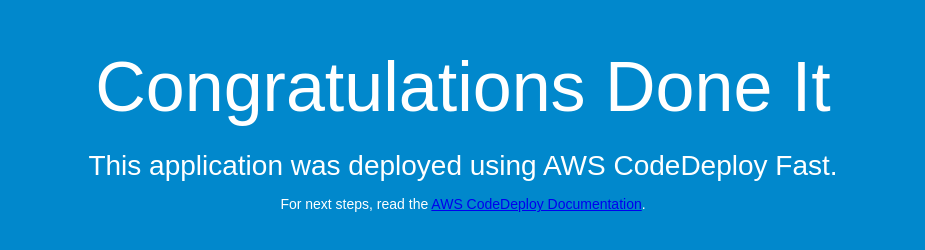
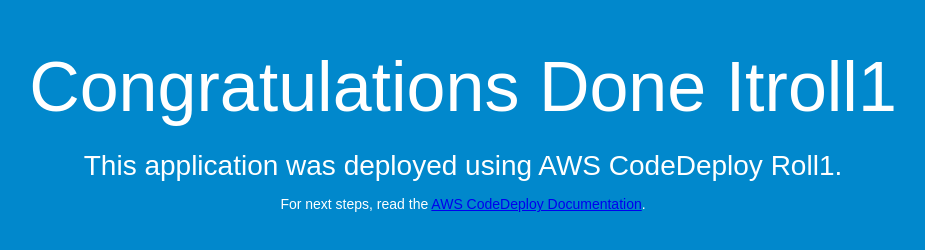
Before and after one commit to itsmedaya/David, a plain HTML site: page index.html in a window 1280 px wide. Shown: the whole page, without its empty margins (177-1102 px from the left). Drawn offline with Linux system fonts and the light colour scheme.

Commit message:
updated with fix in vip

```diff
--- a/index.html
+++ b/index.html
@@ -2,7 +2,7 @@
 <html>
 <head>
   <meta charset="utf-8">
-  <title>Sample Deployment By Offsure</title>
+  <title>Sample Deployment By Offsure Roll1</title>
   <style>
     body {
       color: #ffffff;
@@ -26,8 +26,8 @@
 </head>
 <body>
   <div align="center">
-    <h1>Congratulations Done It</h1>
-    <h2>This application was deployed using AWS CodeDeploy Fast.</h2>
+    <h1>Congratulations Done Itroll1</h1>
+    <h2>This application was deployed using AWS CodeDeploy Roll1.</h2>
     <p>For next steps, read the <a href="http://aws.amazon.com/documentation/codedeploy">AWS CodeDeploy Documentation</a>.</p>
   </div>
 </body>
```
